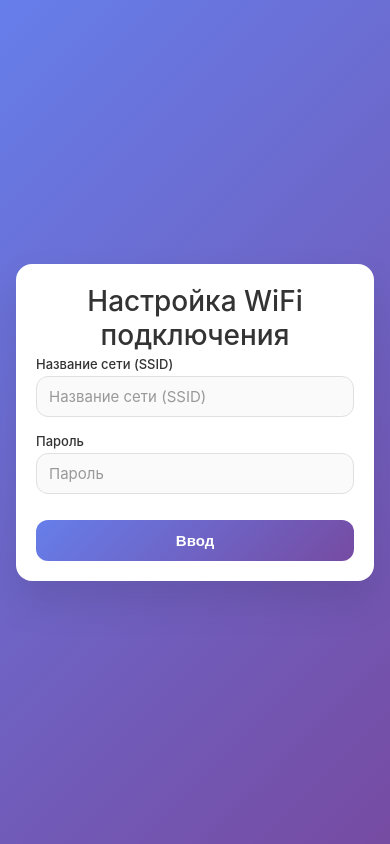
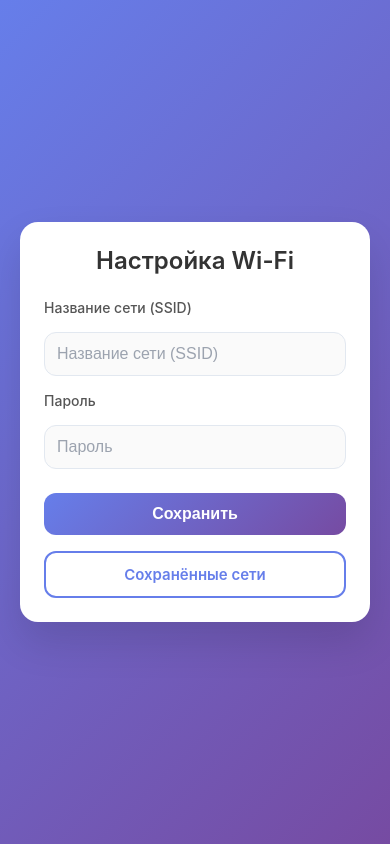
Before and after one commit to zankorobos13/Heart, a PHP site: page / in a window 390 px wide. Run offline with PHP 8.4, Linux system fonts and the light colour scheme.

Commit message:
Добавлена возможность сохранения нескольких сетей и их удаления. Немного улучшена валидация ssid и паролей

```diff
--- a/data/index.html
+++ b/data/index.html
@@ -4,18 +4,31 @@
     <meta charset="UTF-8">
     <meta name="viewport" content="width=device-width, initial-scale=1.0">
     <link rel="stylesheet" href="/styles.css">
-        <title>Настройка WiFi подключения</title>
+    <title>Настройка Wi-Fi подключения</title>
 </head>
 <body>
-        <div>
-            <form action = "/save" method = "post">
-                <h1>Настройка WiFi подключения</h1>
+    <div class="container">
+
+        <form action="/save" method="post">
+            <h1>Настройка Wi-Fi</h1>
+
             <p>Название сети (SSID)</p>
-                <input type ="text" name = "ssid"  placeholder = "Название сети (SSID)"/>
+            <input type="text"
+                   name="ssid"
+                   placeholder="Название сети (SSID)">
+
             <p>Пароль</p>
-                <input type= "password" name = "password" placeholder = "Пароль"/>
-                <input type="submit" value = "Ввод"/>
+            <input type="password"
+                   name="password"
+                   placeholder="Пароль">
+
+            <input type="submit" value="Сохранить">
         </form>
+
+        <a class="secondary-button" href="/list">
+            Сохранённые сети
+        </a>
+
     </div>
 </body>
 </html>
--- a/data/styles.css
+++ b/data/styles.css
@@ -5,128 +5,176 @@
 }
 
 body {
-    background: linear-gradient(135deg, #667eea 0%, #764ba2 100%);
     min-height: 100vh;
     display: flex;
     justify-content: center;
     align-items: center;
-    font-family: -apple-system, BlinkMacSystemFont, 'Segoe UI', Roboto, Helvetica, Arial, sans-serif;
+
     padding: 20px;
+
+    font-family: -apple-system,
+                 BlinkMacSystemFont,
+                 'Segoe UI',
+                 Roboto,
+                 Helvetica,
+                 Arial,
+                 sans-serif;
+
+    background: linear-gradient(
+        135deg,
+        #667eea 0%,
+        #764ba2 100%
+    );
 }
 
-div {
+.container {
     width: 100%;
-    max-width: 500px;
+    max-width: 520px;
+
     background: white;
+
     border-radius: 24px;
-    box-shadow: 0 20px 40px rgba(0, 0, 0, 0.1);
+
     padding: 32px;
+
+    box-shadow:
+        0 20px 40px rgba(0,0,0,.12);
+
+    display: flex;
+    flex-direction: column;
+    gap: 16px;
 }
 
 form {
     display: flex;
     flex-direction: column;
-    gap: 20px;
+    gap: 16px;
+}
+
+h1 {
+    text-align: center;
+    color: #333;
+
+    font-size: 28px;
+    font-weight: 600;
+
+    margin-bottom: 8px;
 }
 
 p {
+    color: #555;
+
     font-size: 14px;
     font-weight: 500;
-    color: #333;
-    margin-bottom: -12px;
 }
 
-h1{
-    text-align: center;
-    font-size: 28px;
-    font-weight: 500;
-    color: #333;
-    margin-bottom: -12px;
+input[type="text"],
+input[type="password"] {
+    width: 100%;
+
+    padding: 14px 16px;
+
+    border: 1.5px solid #e2e8f0;
+    border-radius: 12px;
+
+    background: #fafafa;
+
+    font-size: 16px;
+
+    transition: .2s;
 }
 
-input[type="password"], input[type="text"] {
-    width: 100%;
-    padding: 14px 16px;
-    font-size: 16px;
-    border: 1.5px solid #e0e0e0;
-    border-radius: 12px;
-    font-family: inherit;
-    transition: all 0.2s ease;
-    background: #fafafa;
+input[type="text"]:focus,
+input[type="password"]:focus {
+    outline: none;
+
+    background: white;
+
+    border-color: #667eea;
+
+    box-shadow:
+        0 0 0 3px rgba(102,126,234,.12);
 }
 
-input[type="password"]:focus,
-input[type="text"]:focus {
-    outline: none;
-    border-color: #667eea;
-    background: white;
-    box-shadow: 0 0 0 3px rgba(102, 126, 234, 0.1);
+input::placeholder {
+    color: #9ca3af;
 }
 
 input[type="submit"] {
-    background: linear-gradient(135deg, #667eea 0%, #764ba2 100%);
-    color: white;
+    margin-top: 8px;
+
     border: none;
-    padding: 14px 24px;
+    border-radius: 12px;
+
+    padding: 14px;
+
     font-size: 16px;
     font-weight: 600;
-    border-radius: 12px;
+
+    color: white;
+
     cursor: pointer;
-    transition: all 0.2s ease;
-    margin-top: 10px;
+
+    background: linear-gradient(
+        135deg,
+        #667eea 0%,
+        #764ba2 100%
+    );
+
+    transition: .2s;
+}
+
+input[type="submit"]:hover {
+    transform: translateY(-1px);
 }
 
 input[type="submit"]:active {
-    transform: scale(0.98);
+    transform: scale(.98);
 }
 
-input::placeholder {
-    color: #999;
+.secondary-button {
+    display: block;
+
+    text-align: center;
+    text-decoration: none;
+
+    padding: 14px;
+
+    border-radius: 12px;
+
+    font-size: 15px;
+    font-weight: 600;
+
+    color: #667eea;
+
+    border: 2px solid #667eea;
+
+    transition: .2s;
 }
 
-/* Мобильная адаптация */
-@media (max-width: 768px) {
-    body {
-        padding: 16px;
-    }
+.secondary-button:hover {
+    background: rgba(102,126,234,.08);
+}
 
-    div {
-        padding: 24px;
-        border-radius: 20px;
-    }
-
-    form {
-        gap: 18px;
-    }
-
-    input[type="password"],
-    input[type="text"] {
-        padding: 12px 14px;
-    }
+.secondary-button:active {
+    transform: scale(.98);
 }
 
 @media (max-width: 480px) {
-    div {
-        padding: 20px;
-        border-radius: 16px;
+
+    .container {
+        padding: 24px;
+        border-radius: 18px;
     }
 
-    form {
-        gap: 16px;
+    h1 {
+        font-size: 24px;
     }
 
-    p {
-        font-size: 13px;
-    }
-
+    input[type="text"],
     input[type="password"],
-    input[type="text"] {
-        padding: 10px 12px;
-        font-size: 15px;
-    }
-
-    input[type="submit"] {
-        padding: 12px 20px;
-        font-size: 15px;
+    input[type="submit"],
+    .secondary-button {
+        padding: 12px;
     }
 }
```
Also changed, not shown: 1 other file. Lines whose indentation alone changed are shown as unchanged.
